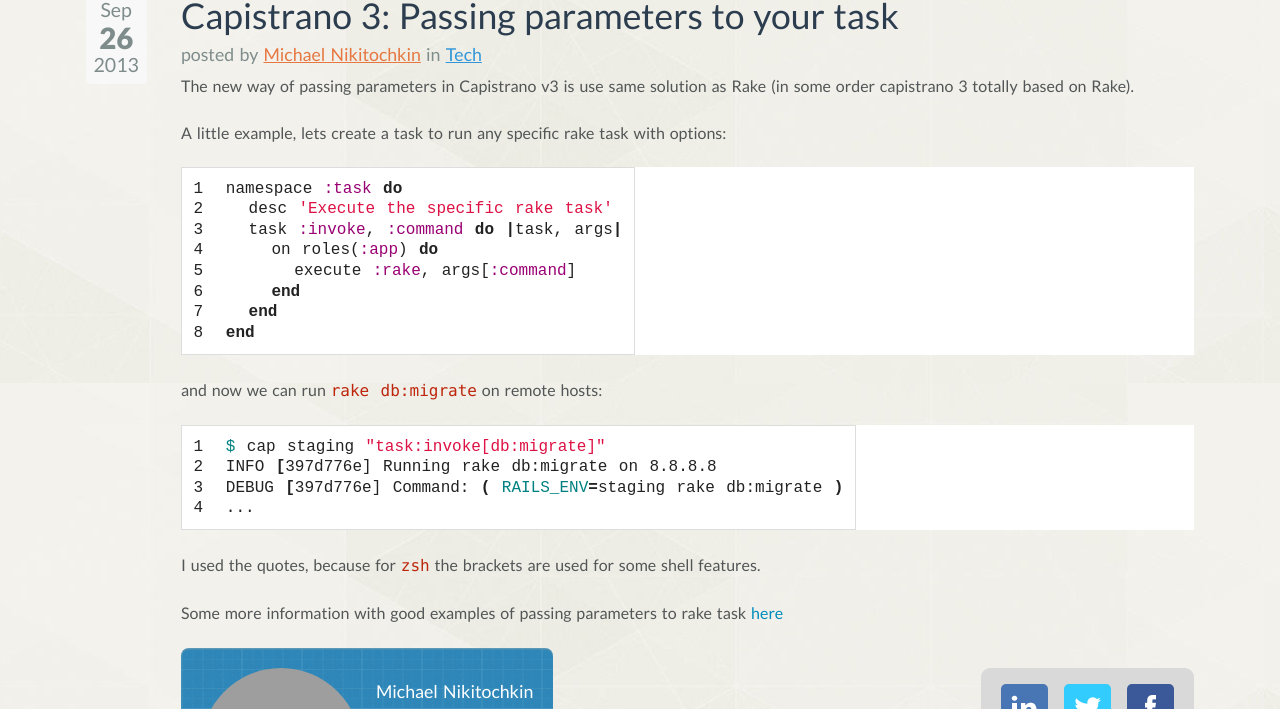
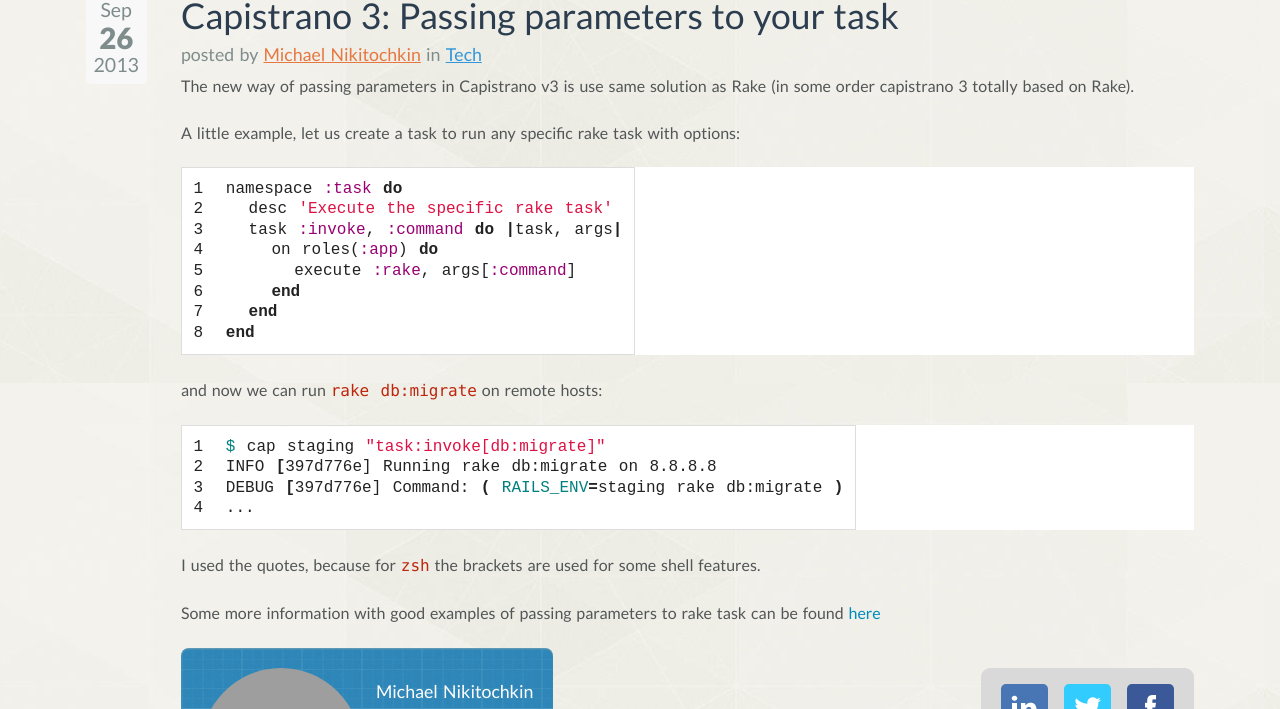
Before and after one commit to tehhi42/jetthoughts.github.io, a Jekyll site: the page built from _posts/2013-09-26-capistrano-3-passing-parameters-to-your-task.markdown, in a window 1280 px wide. Shown: the part 167-876 px from the top of the page. Built offline with Jekyll 4.4.1, drawn with Linux system fonts in a browser that asks for light colours; some web fonts are replaced; Markdown is read by kramdown in place of the engine named in the settings; comment, search, counter and statistics services are not loaded; grey boxes are pictures that could not be loaded.

Commit message:
Update 2013-09-26-capistrano-3-passing-parameters-to-your-task.markdown

```diff
--- a/_posts/2013-09-26-capistrano-3-passing-parameters-to-your-task.markdown
+++ b/_posts/2013-09-26-capistrano-3-passing-parameters-to-your-task.markdown
@@ -6,13 +6,13 @@
 authors_git: miry
 tags: ruby capistrano deploy config rakefile
 category: Tech
-summary: The new way of passing parameters in Capistrano v3 is use same solution as Rake (in some order capistrano 3 totally based on Rake).
-description: The new way of passing parameters in Capistrano v3 is use same solution as Rake (in some order capistrano 3 totally based on Rake).
+summary: The new way of passing parameters in Capistrano v3 is to use the same solution as Rake (in some sort Capistrano 3 is totally based on Rake).
+description: The new way of passing parameters in Capistrano v3 is to use the same solution as Rake (in some sort  Capistrano 3 is totally based on Rake).
 ---
 
 The new way of passing parameters in Capistrano v3 is use same solution as Rake (in some order capistrano 3 totally based on Rake).
 
-A little example, lets create a task to run any specific rake task with options:
+A little example, let us create a task to run any specific rake task with options:
 
 {% highlight ruby linenos=table %}
 namespace :task do
@@ -36,4 +36,4 @@
 
 I used the quotes, because for `zsh` the brackets are used for some shell features.
 
-Some more information with good examples of passing parameters to rake task [here](http://viget.com/extend/protip-passing-parameters-to-your-rake-tasks)
+Some more information with good examples of passing parameters to rake task can be found [here](http://viget.com/extend/protip-passing-parameters-to-your-rake-tasks)
```
